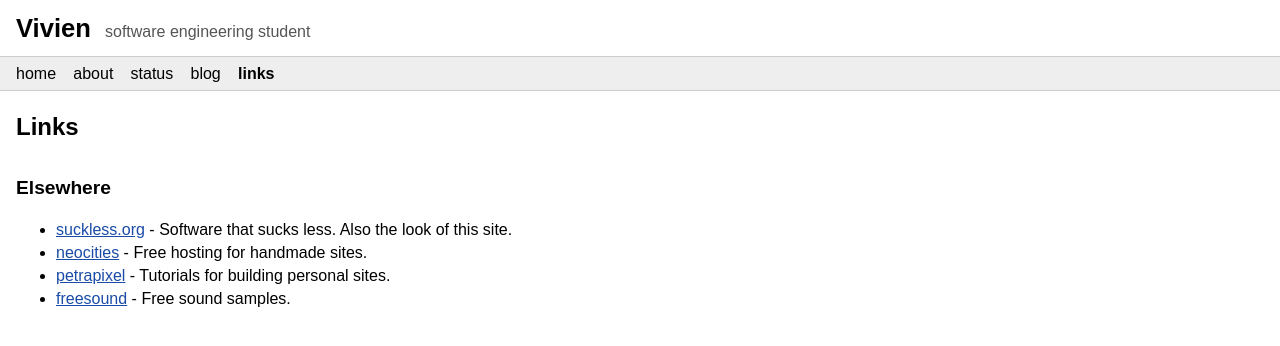
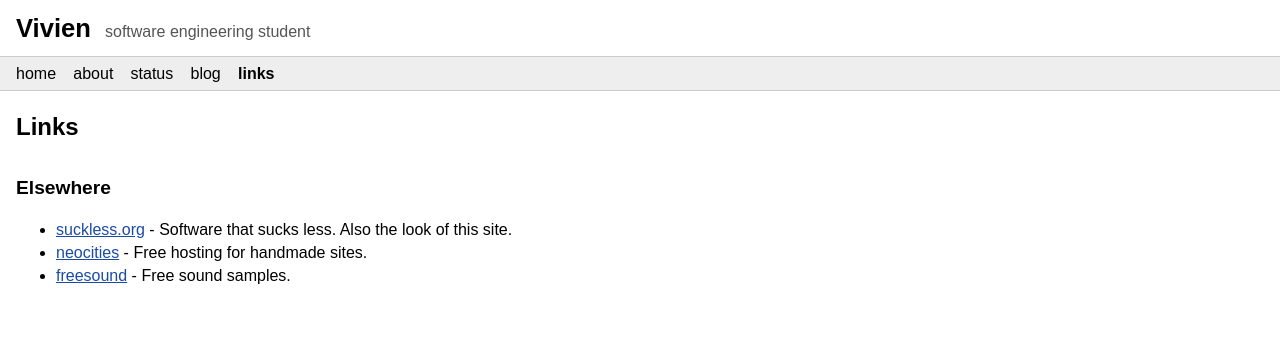
Before and after one commit to meowzerskittycat/meowzerskittycat.github.io, a Jekyll site: the page built from links.md, in a window 1280 px wide. Shown: the top 346 px of the page. Built offline with Jekyll 4.4.1, drawn with Linux system fonts in a browser that asks for light colours.

Commit message:
Remove 'petrapixel' from links.yml
Removed entry for 'petrapixel' from links.

```diff
--- a/_data/links.yml
+++ b/_data/links.yml
@@ -14,9 +14,6 @@ cool:
   - name: "neocities"
     url: "https://neocities.org"
     note: "Free hosting for handmade sites."
-  - name: "petrapixel"
-    url: "https://petrapixel.neocities.org"
-    note: "Tutorials for building personal sites."
   - name: "freesound"
     url: "https://freesound.org"
     note: "Free sound samples."
```
